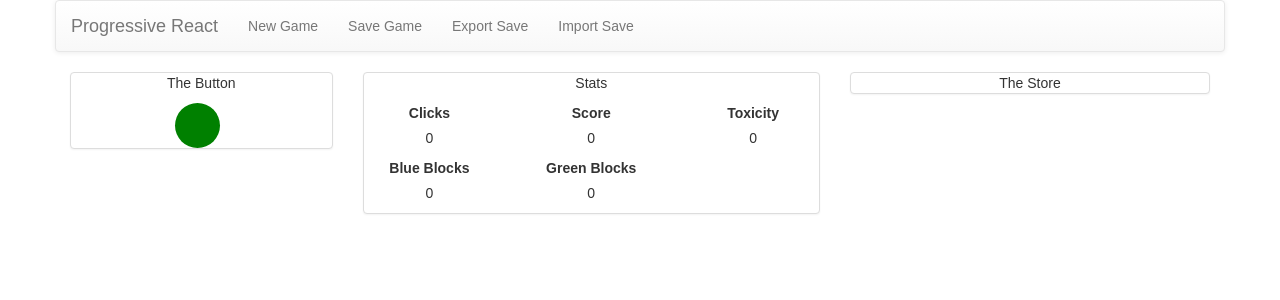
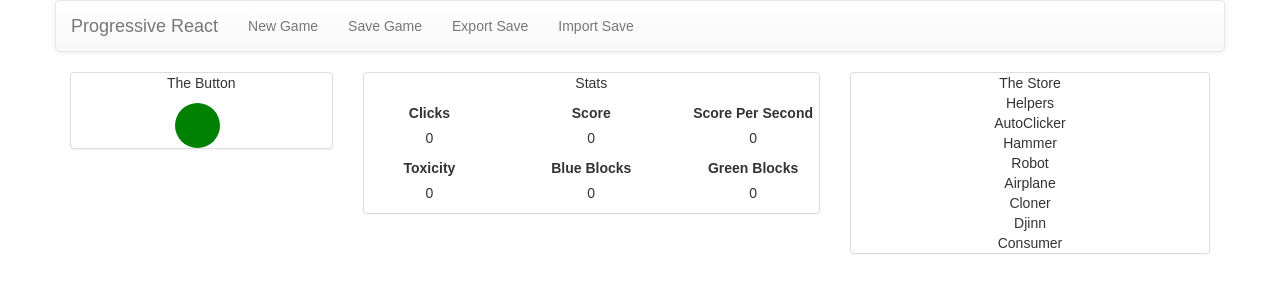
Before and after one commit to TheCrimsonKing92/progressive-react, a React (Create React App) app: page / in a window 1280 px wide. Shown: the top 300 px of the page. Built offline with nearby package versions, Linux system fonts and the light colour scheme.

Commit message:
Rendering buyable lists supporting code

```diff
--- a/src/App.js
+++ b/src/App.js
@@ -3,7 +3,8 @@ import ButtonPanel from './ButtonPanel'
 import GameNav from './GameNav'
 import StatsPanel from './StatsPanel'
 import StorePanel from './StorePanel'
-import {Grid, Row, Col, Panel} from 'react-bootstrap'
+import Store from './Store'
+import {Grid, Row, Col} from 'react-bootstrap'
 import logo from './logo.svg';
 import './App.css';
 
@@ -22,10 +23,9 @@ class App extends Component {
   buttonClicked() {
     this.setState({
       stats:{
-        blocks: this.state.stats.blocks,
+        ...this.state.stats,
         clicks: this.state.stats.clicks + 1,
-        score: this.state.stats.score + 1,
-        toxicity: this.state.stats.toxicity
+        score: this.state.stats.score + 1
       }
     })
   }
@@ -49,12 +49,7 @@ class App extends Component {
     }
   }
   getDefaultStore() {
-    return {
-      helpers: [],
-      upgrades: [],
-      towers: [],
-      specials: []
-    }
+    return Store
   }
   getGame() {
     const stored = localStorage.getItem(LS_ITEM_NAME)
@@ -64,6 +59,10 @@ class App extends Component {
     } else {
       return this.getDefaultGameState();
     }
+  }
+  getScorePerSecond() {
+    // TODO: Calculate score per second based on owned helpers
+    return 0
   }
   handleExportSave() {
     window.alert(`Copy the following string:${btoa(this.mapGameState(this.state))}`)
@@ -119,6 +118,7 @@ class App extends Component {
     const clicks = stats.clicks
     const greenBlocks = stats.blocks.green
     const score = stats.score
+    const scorePerSecond = this.getScorePerSecond()
     const toxicity = stats.toxicity
 
     return (
@@ -140,10 +140,11 @@ class App extends Component {
                 clicks={clicks}
                 greenBlocks={greenBlocks}
                 score={score}
+                scorePerSecond={scorePerSecond}
                 toxicity={toxicity} />
             </Col>
             <Col xs={12} md={4}>
-              <StorePanel onPurchase={this.handleStorePurchase} store={this.state.store} />
+              <StorePanel onPurchase={this.handleStorePurchase} store={store} />
             </Col>
           </Row>
         </Grid>
--- a/src/StatsPanel.js
+++ b/src/StatsPanel.js
@@ -8,6 +8,7 @@ class StatsPanel extends Component {
     const clicks = this.props.clicks
     const greenBlocks = this.props.greenBlocks
     const score = this.props.score
+    const scorePerSecond = this.props.scorePerSecond
     const toxicity = this.props.toxicity
 
     return (
@@ -20,6 +21,9 @@ class StatsPanel extends Component {
             </Col>
             <Col xs={12} md={4}>
               <TitleStat title={'Score'} stat={score} />
+            </Col>
+            <Col xs={12} md={4}>
+              <TitleStat title={'Score Per Second'} stat={scorePerSecond} />
             </Col>
             <Col xs={12} md={4}>
               <TitleStat title={'Toxicity'} stat={toxicity} />
--- a/src/StorePanel.js
+++ b/src/StorePanel.js
@@ -7,39 +7,42 @@ class StorePanel extends Component {
 	}
 	render() {
 		const store = this.props.store
-		const mapBuyable = ((buyable) =>
-			<div className={'buyable' + buyable.className}></div>
-		)
-		const helpers = store.helpers.map(mapBuyable)
-		const upgrades = store.upgrades.map(mapBuyable)
-		const towers = store.towers.map(mapBuyable)
-		const specials = store.specials.map(mapBuyable)
+		const mapBuyable = buyable => <div className={'buyable' + buyable.name}>{buyable.name}</div>
+		const helpers = store.helpers
+		const helperElements = store.helpers.map(mapBuyable)
+		const upgrades = store.upgrades
+		const upgradeElements = store.upgrades.map(mapBuyable)
+		const towers = store.towers
+		const towerElements = store.towers.map(mapBuyable)
+		const specials = store.specials
+		const specialElements = store.specials.map(mapBuyable)
 		return (
 			<div className="StorePanel">
 				<Panel>
 					The Store
-					{helpers.some(h => h.buyable) &&
-					<Row>
-						Helpers
-						{helpers}
-					</Row>
+					{
+						helpers.some(h => h.buyable) &&
+						<Row>
+							Helpers
+							{helperElements}
+						</Row>
 					}
 					{upgrades.some(u => u.buyable) &&
 					<Row>
 						Upgrades
-						{upgrades}
+						{upgradeElements}
 					</Row>
 					}
 					{towers.some(t => t.buyable) &&
 					<Row>
 						Towers
-						{towers}
+						{towerElements}
 					</Row>
 					}
 					{specials.some(s => s.buyable) &&
 					<Row>
 						Specials
-						{specials}
+						{specialElements}
 					</Row>
 					}
 				</Panel>
```
